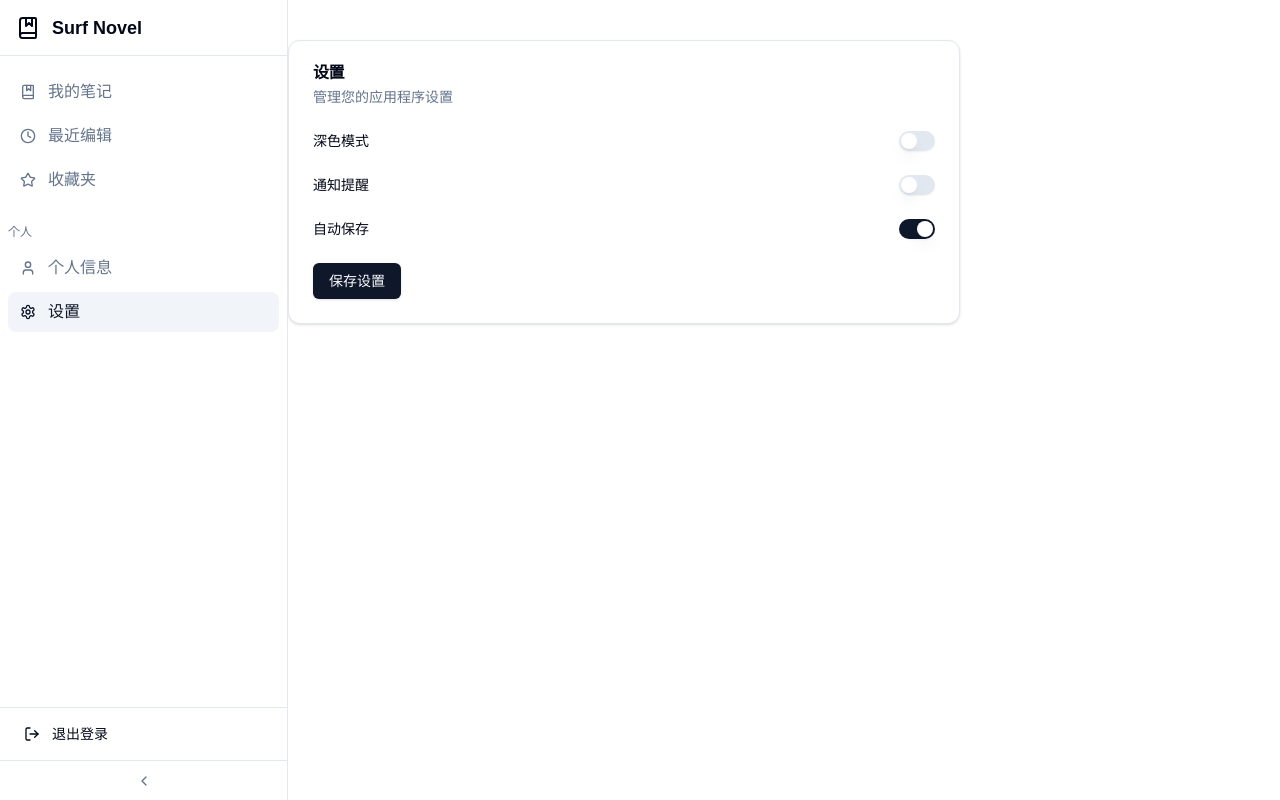
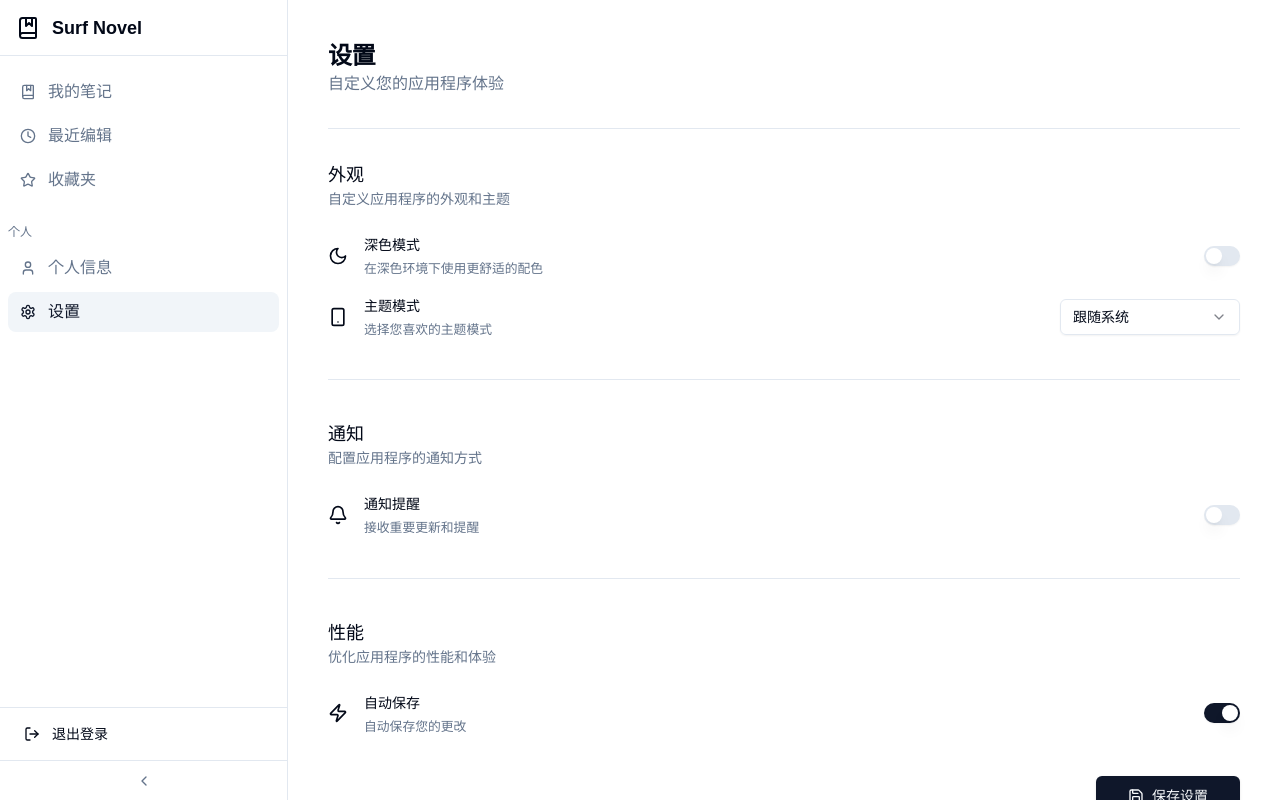
Before and after one commit to marvin-season/surf-novel, a Next.js app: page /settings in a window 1280 px wide. Built offline with nearby package versions, Linux system fonts and the light colour scheme.

Commit message:
feat：个人信息ui优化

```diff
--- a/package.json
+++ b/package.json
@@ -9,6 +9,7 @@
     "lint": "next lint"
   },
   "dependencies": {
+    "@radix-ui/react-avatar": "^1.1.2",
     "@radix-ui/react-context-menu": "^2.2.3",
     "@radix-ui/react-dialog": "^1.1.3",
     "@radix-ui/react-dropdown-menu": "^2.1.3",
--- a/src/app/(main)/profile/page.tsx
+++ b/src/app/(main)/profile/page.tsx
@@ -1,36 +1,108 @@
 "use client"
 
 import { Button } from "@/components/ui/button"
-import { Card, CardContent, CardDescription, CardHeader, CardTitle } from "@/components/ui/card"
 import { Input } from "@/components/ui/input"
 import { Label } from "@/components/ui/label"
+import { Separator } from "@/components/ui/separator"
+import { Avatar, AvatarFallback, AvatarImage } from "@/components/ui/avatar"
+import { Camera, Mail, User } from "lucide-react"
 
 export default function ProfilePage() {
   return (
-    <div className="container max-w-2xl py-10">
-      <Card>
-        <CardHeader>
-          <CardTitle>个人信息</CardTitle>
-          <CardDescription>
-            查看和更新您的个人信息
-          </CardDescription>
-        </CardHeader>
-        <CardContent className="space-y-4">
+    <div className="space-y-8 p-10">
+      {/* 页面标题 */}
+      <div>
+        <h2 className="text-2xl font-bold tracking-tight">个人信息</h2>
+        <p className="text-muted-foreground">
+          管理您的个人信息和偏好设置
+        </p>
+      </div>
+
+      <Separator />
+
+      {/* 个人信息表单 */}
+      <div className="space-y-8">
+        {/* 头像部分 */}
+        <div className="flex items-start gap-10">
+          <div>
+            <Avatar className="h-24 w-24">
+              <AvatarImage src="" />
+              <AvatarFallback className="text-lg">AD</AvatarFallback>
+            </Avatar>
+          </div>
+          <div className="space-y-4">
+            <div>
+              <h3 className="text-lg font-medium">头像</h3>
+              <p className="text-sm text-muted-foreground">
+                支持 JPG、PNG 格式，文件大小不超过 2MB
+              </p>
+            </div>
+            <Button variant="outline" size="sm" className="gap-2">
+              <Camera className="h-4 w-4" />
+              更换头像
+            </Button>
+          </div>
+        </div>
+
+        {/* 基本信息 */}
+        <div className="grid grid-cols-2 gap-8">
+          <div className="space-y-4">
+            <div>
+              <h3 className="text-lg font-medium mb-4">基本信息</h3>
+              <div className="space-y-4">
                 <div className="space-y-2">
                   <Label htmlFor="username">用户名</Label>
-            <Input id="username" value="admin" readOnly />
+                  <div className="relative">
+                    <User className="absolute left-3 top-2.5 h-4 w-4 text-muted-foreground" />
+                    <Input
+                      id="username"
+                      value="admin"
+                      readOnly
+                      className="pl-10"
+                    />
+                  </div>
                 </div>
                 <div className="space-y-2">
                   <Label htmlFor="email">邮箱</Label>
-            <Input id="email" type="email" placeholder="请输入邮箱" />
+                  <div className="relative">
+                    <Mail className="absolute left-3 top-2.5 h-4 w-4 text-muted-foreground" />
+                    <Input
+                      id="email"
+                      type="email"
+                      placeholder="请输入邮箱"
+                      className="pl-10"
+                    />
                   </div>
+                </div>
+              </div>
+            </div>
+          </div>
+
+          {/* 个性化设置 */}
+          <div className="space-y-4">
+            <div>
+              <h3 className="text-lg font-medium mb-4">个性化</h3>
+              <div className="space-y-4">
                 <div className="space-y-2">
                   <Label htmlFor="nickname">昵称</Label>
                   <Input id="nickname" placeholder="请输入昵称" />
                 </div>
-          <Button>保存更改</Button>
-        </CardContent>
-      </Card>
+                <div className="space-y-2">
+                  <Label htmlFor="bio">个人简介</Label>
+                  <Input id="bio" placeholder="介绍一下自己吧" />
+                </div>
+              </div>
+            </div>
+          </div>
+        </div>
+
+        {/* 保存按钮 */}
+        <div className="flex justify-end">
+          <Button size="lg" className="min-w-[120px]">
+            保存更改
+          </Button>
+        </div>
+      </div>
     </div>
   )
 }
--- a/src/app/(main)/settings/page.tsx
+++ b/src/app/(main)/settings/page.tsx
@@ -1,36 +1,136 @@
 "use client"
 
 import { Button } from "@/components/ui/button"
-import { Card, CardContent, CardDescription, CardHeader, CardTitle } from "@/components/ui/card"
 import { Label } from "@/components/ui/label"
 import { Switch } from "@/components/ui/switch"
+import { Separator } from "@/components/ui/separator"
+import { Bell, Moon, Save, Smartphone, Zap } from "lucide-react"
+import { Select, SelectContent, SelectItem, SelectTrigger, SelectValue } from "@/components/ui/select"
 
 export default function SettingsPage() {
   return (
-    <div className="container max-w-2xl py-10">
-      <Card>
-        <CardHeader>
-          <CardTitle>设置</CardTitle>
-          <CardDescription>
-            管理您的应用程序设置
-          </CardDescription>
-        </CardHeader>
-        <CardContent className="space-y-6">
+    <div className="space-y-8 p-10">
+      {/* 页面标题 */}
+      <div>
+        <h2 className="text-2xl font-bold tracking-tight">设置</h2>
+        <p className="text-muted-foreground">
+          自定义您的应用程序体验
+        </p>
+      </div>
+
+      <Separator />
+
+      {/* 设置选项 */}
+      <div className="space-y-10">
+        {/* 外观设置 */}
+        <div className="space-y-6">
+          <div>
+            <h3 className="text-lg font-medium">外观</h3>
+            <p className="text-sm text-muted-foreground">
+              自定义应用程序的外观和主题
+            </p>
+          </div>
+
+          <div className="space-y-4">
             <div className="flex items-center justify-between space-x-2">
+              <div className="flex items-center space-x-4">
+                <Moon className="h-5 w-5" />
+                <div className="space-y-0.5">
                   <Label htmlFor="dark-mode">深色模式</Label>
+                  <p className="text-[0.8rem] text-muted-foreground">
+                    在深色环境下使用更舒适的配色
+                  </p>
+                </div>
+              </div>
               <Switch id="dark-mode" />
             </div>
+
             <div className="flex items-center justify-between space-x-2">
+              <div className="flex items-center space-x-4">
+                <Smartphone className="h-5 w-5" />
+                <div className="space-y-0.5">
+                  <Label>主题模式</Label>
+                  <p className="text-[0.8rem] text-muted-foreground">
+                    选择您喜欢的主题模式
+                  </p>
+                </div>
+              </div>
+              <Select defaultValue="system">
+                <SelectTrigger className="w-[180px]">
+                  <SelectValue placeholder="选择主题模式" />
+                </SelectTrigger>
+                <SelectContent>
+                  <SelectItem value="light">浅色</SelectItem>
+                  <SelectItem value="dark">深色</SelectItem>
+                  <SelectItem value="system">跟随系统</SelectItem>
+                </SelectContent>
+              </Select>
+            </div>
+          </div>
+        </div>
+
+        <Separator />
+
+        {/* 通知设置 */}
+        <div className="space-y-6">
+          <div>
+            <h3 className="text-lg font-medium">通知</h3>
+            <p className="text-sm text-muted-foreground">
+              配置应用程序的通知方式
+            </p>
+          </div>
+
+          <div className="space-y-4">
+            <div className="flex items-center justify-between space-x-2">
+              <div className="flex items-center space-x-4">
+                <Bell className="h-5 w-5" />
+                <div className="space-y-0.5">
                   <Label htmlFor="notifications">通知提醒</Label>
+                  <p className="text-[0.8rem] text-muted-foreground">
+                    接收重要更新和提醒
+                  </p>
+                </div>
+              </div>
               <Switch id="notifications" />
             </div>
+          </div>
+        </div>
+
+        <Separator />
+
+        {/* 性能设置 */}
+        <div className="space-y-6">
+          <div>
+            <h3 className="text-lg font-medium">性能</h3>
+            <p className="text-sm text-muted-foreground">
+              优化应用程序的性能和体验
+            </p>
+          </div>
+
+          <div className="space-y-4">
             <div className="flex items-center justify-between space-x-2">
+              <div className="flex items-center space-x-4">
+                <Zap className="h-5 w-5" />
+                <div className="space-y-0.5">
                   <Label htmlFor="auto-save">自动保存</Label>
+                  <p className="text-[0.8rem] text-muted-foreground">
+                    自动保存您的更改
+                  </p>
+                </div>
+              </div>
               <Switch id="auto-save" defaultChecked />
             </div>
-          <Button>保存设置</Button>
-        </CardContent>
-      </Card>
+          </div>
+        </div>
+
+        {/* 保存按钮 */}
+        <div className="flex justify-end">
+          <Button size="lg" className="gap-2 min-w-[120px]">
+            <Save className="h-4 w-4" />
+            保存设置
+          </Button>
+        </div>
+      </div>
     </div>
   )
 }
--- /dev/null
+++ b/src/components/ui/avatar.tsx
@@ -0,0 +1,50 @@
+"use client"
+
+import * as React from "react"
+import * as AvatarPrimitive from "@radix-ui/react-avatar"
+
+import { cn } from "@/lib/utils"
+
+const Avatar = React.forwardRef<
+  React.ElementRef<typeof AvatarPrimitive.Root>,
+  React.ComponentPropsWithoutRef<typeof AvatarPrimitive.Root>
+>(({ className, ...props }, ref) => (
+  <AvatarPrimitive.Root
+    ref={ref}
+    className={cn(
+      "relative flex h-10 w-10 shrink-0 overflow-hidden rounded-full",
+      className
+    )}
+    {...props}
+  />
+))
+Avatar.displayName = AvatarPrimitive.Root.displayName
+
+const AvatarImage = React.forwardRef<
+  React.ElementRef<typeof AvatarPrimitive.Image>,
+  React.ComponentPropsWithoutRef<typeof AvatarPrimitive.Image>
+>(({ className, ...props }, ref) => (
+  <AvatarPrimitive.Image
+    ref={ref}
+    className={cn("aspect-square h-full w-full", className)}
+    {...props}
+  />
+))
+AvatarImage.displayName = AvatarPrimitive.Image.displayName
+
+const AvatarFallback = React.forwardRef<
+  React.ElementRef<typeof AvatarPrimitive.Fallback>,
+  React.ComponentPropsWithoutRef<typeof AvatarPrimitive.Fallback>
+>(({ className, ...props }, ref) => (
+  <AvatarPrimitive.Fallback
+    ref={ref}
+    className={cn(
+      "flex h-full w-full items-center justify-center rounded-full bg-muted",
+      className
+    )}
+    {...props}
+  />
+))
+AvatarFallback.displayName = AvatarPrimitive.Fallback.displayName
+
+export { Avatar, AvatarImage, AvatarFallback }
```
Also changed, not shown: 1 other file (tests, documents, lock files or other folders). Lines whose indentation alone changed are shown as unchanged.
